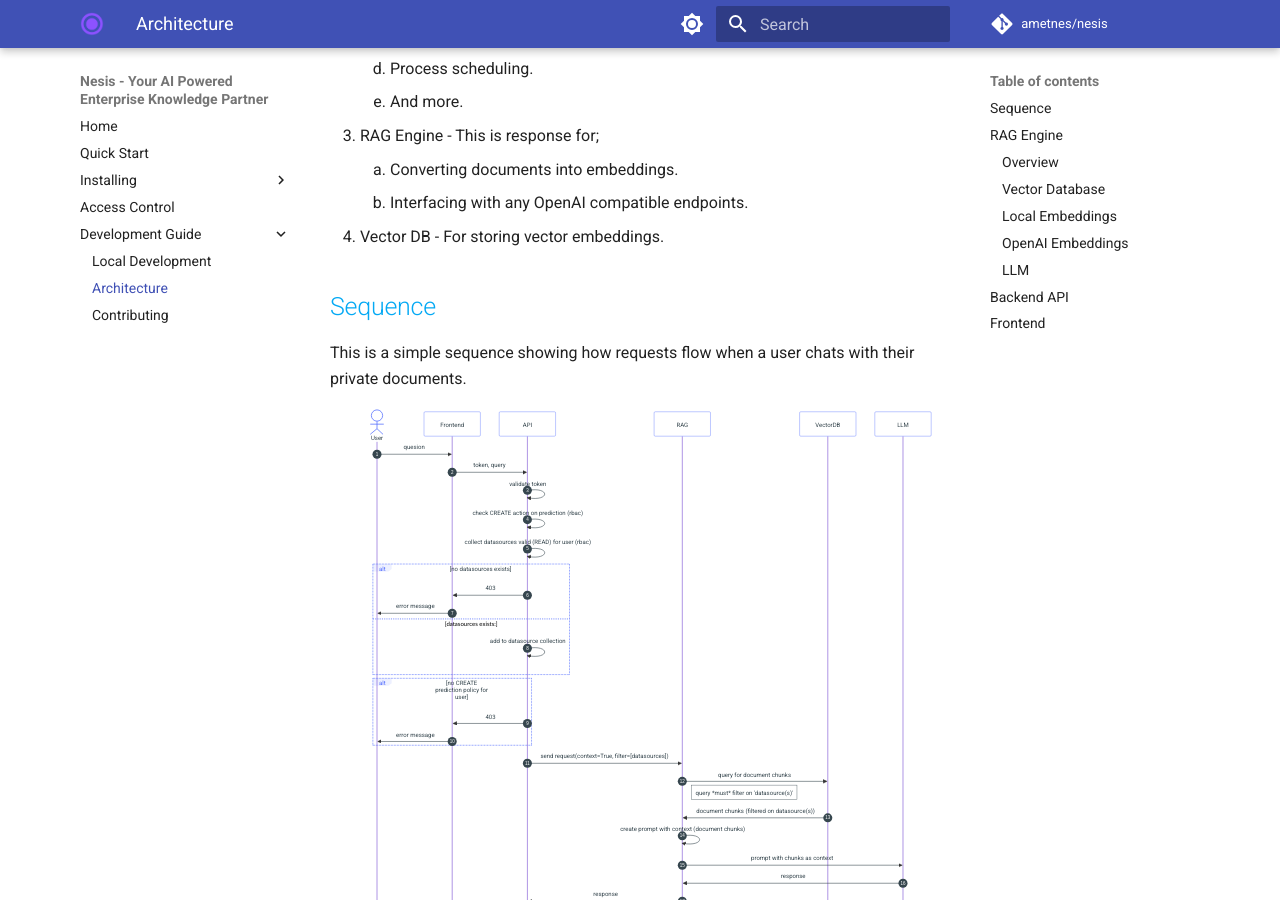
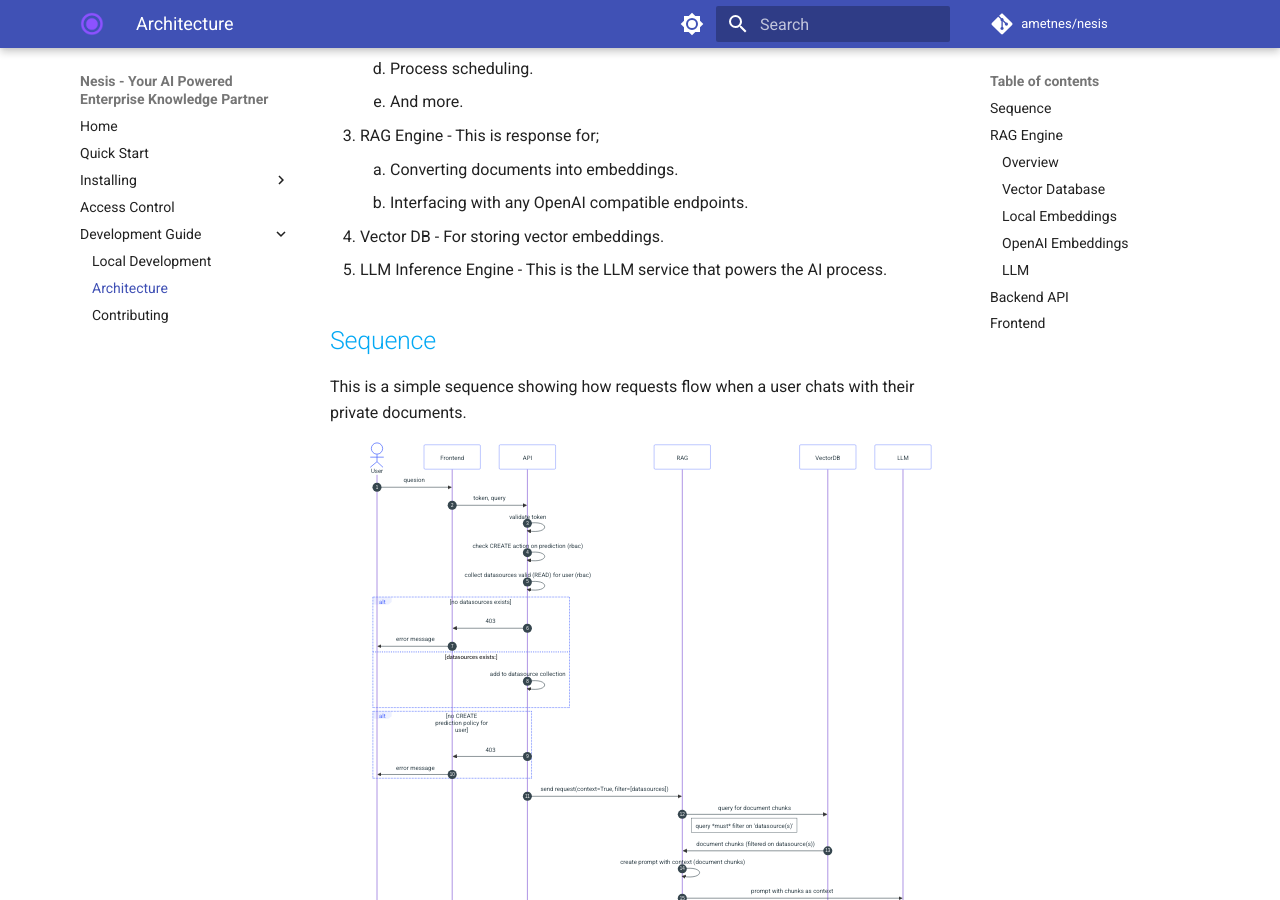
Before and after one commit to ametnes/nesis, an MkDocs documentation site: the page built from docs/src/dev-guide/architecture.md, in a window 1280 px wide and 900 px high, scrolled down 359 px. Built offline with MkDocs 1.6.1 and Material for MkDocs 9.7.7, drawn with Linux system fonts in a browser that asks for light colours; comment, search, counter and statistics services are not loaded.

Commit message:
Update architecture.md with llm engine component

```diff
--- a/docs/src/dev-guide/architecture.md
+++ b/docs/src/dev-guide/architecture.md
@@ -12,6 +12,7 @@
        7. Converting documents into embeddings.
        8. Interfacing with any OpenAI compatible endpoints.
 4. Vector DB - For storing vector embeddings.
+5. LLM Inference Engine - This is the LLM service that powers the AI process.
 
 
 ## Sequence
```
